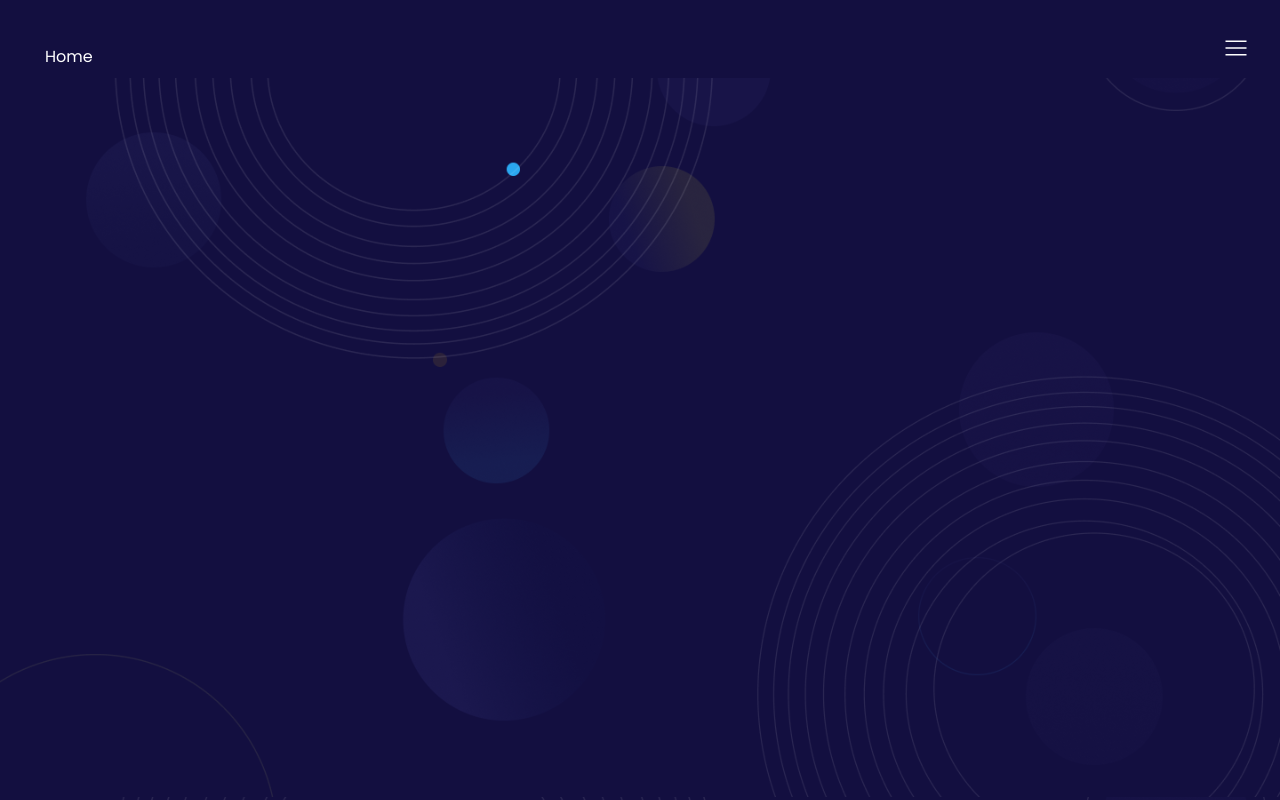
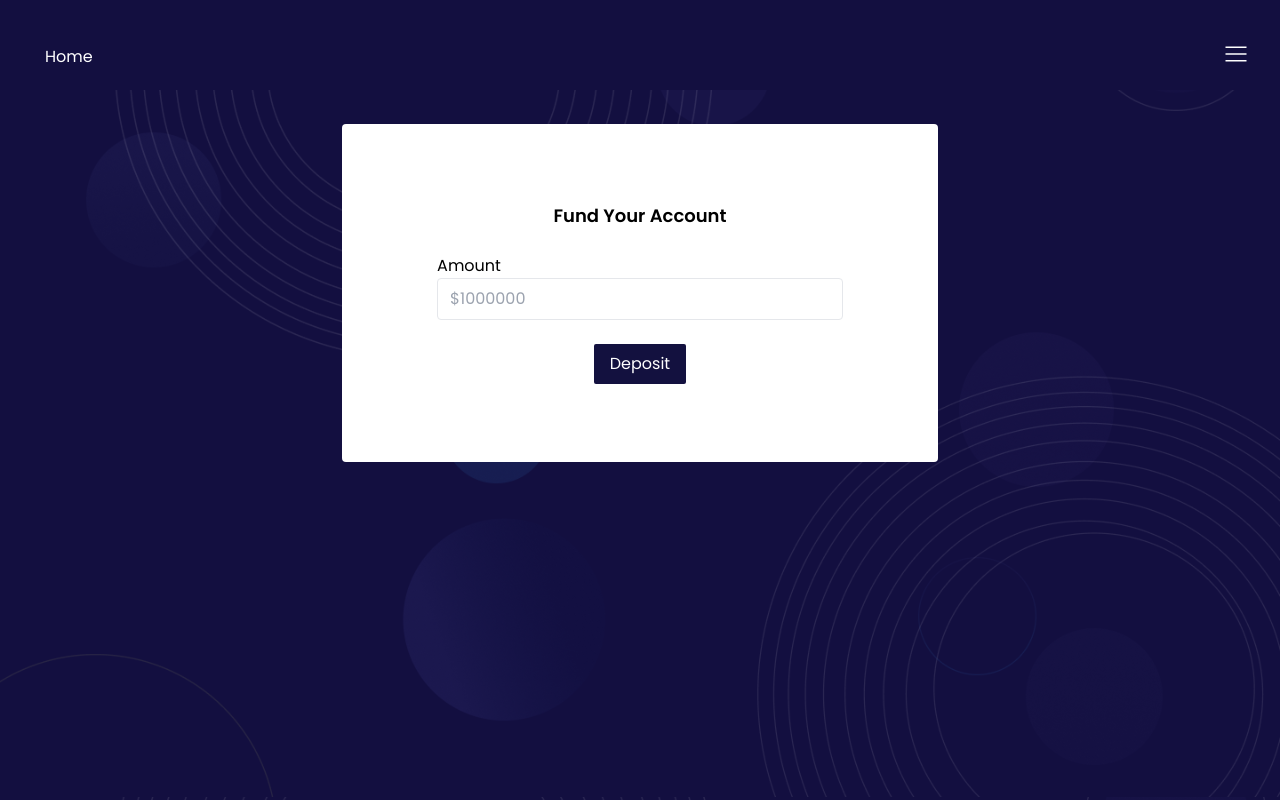
Before and after one commit to Deelyah/Dee-vending-machine, a React (Vite) app: page /my-account/deposit in a window 1280 px wide. Built offline with nearby package versions, Linux system fonts and the light colour scheme; no server answers; sample sign-in values are in the browser's storage.

Commit message:
feat: add reset account balance feature

```diff
--- a/src/App.jsx
+++ b/src/App.jsx
@@ -14,6 +14,7 @@ import AddProduct from "./pages/products/AddProduct";
 import EditProduct from "./pages/products/EditProduct";
 import SellersRoute from "./components/SellersRoute";
 import VendingMachine from "./pages/VendingMachine";
+import Deposit from "./pages/Deposit";
 function App() {
   return (
     <div className="App">
@@ -29,6 +30,7 @@ function App() {
               <Route path="update-profile" element={<UpdateProfile />} />
               <Route path="all-users" element={<AllUsers />} />
               <Route path="vending-machine" element={<VendingMachine />} />
+              <Route path="deposit" element={<Deposit />} />
               <Route path="seller/*" element={<SellersRoute />}>
                 <Route path="my-products" element={<SellersProucts />} />
                 <Route path="edit-product/:id" element={<EditProduct />} />
--- a/src/components/AllUsers.jsx
+++ b/src/components/AllUsers.jsx
@@ -12,7 +12,6 @@ const AllUsers = () => {
       .then((res) => {
         // dispatch({ type: "ALL_USERS", payload: res.data });
         setAllUsers(res.data);
-        console.log(res.data);
       })
       .catch((err) => {
         console.log(err);
--- a/src/components/TheHeader.jsx
+++ b/src/components/TheHeader.jsx
@@ -1,27 +1,26 @@
 import { Link, useNavigate } from "react-router-dom";
 import menu from "../assets/menu.png";
 import cancel from "../assets/cancel.png";
-import { useState } from "react";
-import { deleteAccount } from "../store/actions/Index";
-import { useSelector } from "react-redux";
+import { useEffect, useState } from "react";
+import { deleteAccount, getUserProfile } from "../store/actions/Index";
+import { useDispatch, useSelector } from "react-redux";
 import { ToastContainer, toast } from "react-toastify";
 import "react-toastify/dist/ReactToastify.css";
 const TheHeader = () => {
   let [dropdownIsVisible, setDropdownIsVisible] = useState(false);
-  const userId = useSelector((state) => state?.profile?.id);
+  const profile = useSelector((state) => state?.profile);
   const token = localStorage.getItem("token");
   const navigateTo = useNavigate();
-  const userRole = useSelector((state) => state?.profile?.role);
-  let deleteUserAccount = () => {
-    deleteAccount([userId, token])
+  const dispatch = useDispatch();
+  const deleteUserAccount = () => {
+    deleteAccount([profile?.id, token])
       .then(() => {
         localStorage.clear();
         toast.success("Account Deleted", {
           position: toast.POSITION.TOP_RIGHT,
         });
-        setTimeout(() => {
-          navigateTo("/register");
-        }, 1200);
+
+        navigateTo("/register");
       })
       .catch((e) => {
         toast.error(error.response.data.message, {
@@ -29,40 +28,49 @@ const TheHeader = () => {
         });
       });
   };
+  useEffect(() => {
+    getUserProfile(token).then((res) => {
+      dispatch({ type: "PROFILE", payload: res.data });
+    });
+  }, []);
 
   return (
-    <div className="fixed top-0 right-0 left-0 pt-9 px-8 bg-[#130F40]">
+    <div className="fixed top-0 right-0 left-0 py-3 md:pt-9 px-3 md:px-8 bg-[#130F40] ">
       <ToastContainer />
-      <div className="relative flex justify-start items-start w-full">
+
+      <div className="relative flex justify-start items-center w-full">
         <Link
           to="/"
-          className="text-white border rounded-md px-3 py-2 border-transparent hover:border-gray-700"
+          className="text-white border rounded-md text-sm md:text-base px-3 py-2 border-transparent hover:border-gray-700"
         >
           Home
         </Link>
-        {userRole === "seller" ? (
+        {profile?.role === "seller" ? (
           <>
             <Link
               to="/my-account/seller/my-products"
-              className="ml-5 text-white border rounded-md px-3 py-2 border-transparent hover:border-gray-700"
+              className="ml-2 md:ml-5 text-white text-sm md:text-base border rounded-md px-3 py-2 border-transparent hover:border-gray-700"
             >
-              {userRole ? "My Products" : ""}
+              {profile?.role ? "My Products" : ""}
             </Link>
             <Link
               to="/my-account/seller/add-product"
-              className="ml-5 text-white border rounded-md px-3 py-2 border-transparent hover:border-gray-700"
+              className="ml-2 md:ml-5 text-white text-sm md:text-base border rounded-md px-3 py-2 border-transparent hover:border-gray-700"
             >
-              {userRole ? "Create new product" : ""}
+              {profile?.role ? "Create new product" : ""}
             </Link>
           </>
         ) : (
-          <Link
-            to="/my-account/vending-machine"
-            className="ml-5 text-white border rounded-md px-3 py-2 border-transparent hover:border-gray-700"
-          >
-            {userRole ? "Start Shopping" : ""}
-          </Link>
+          <>
+            <Link
+              to="/my-account/vending-machine"
+              className="ml-2 md:ml-5 text-white text-sm md:text-base border rounded-md px-3 py-2 border-transparent hover:border-gray-700"
+            >
+              {profile?.role ? "Start Shopping" : ""}
+            </Link>
+          </>
         )}
+
         <div className="ml-auto">
           <button
             onClick={() => {
@@ -72,7 +80,7 @@ const TheHeader = () => {
             <img src={menu} alt="menu" />
           </button>
           {dropdownIsVisible && (
-            <ul className="bg-white absolute top-8 -right-5 rounded-md w-1/6">
+            <ul className="bg-white absolute top-8 right-0 md:-right-5 rounded-md w-2/3 md:w-1/6 z-90">
               <li className="flex justify-end pt-4 pr-4">
                 <button
                   className="p-2 hover:bg-[#13113f30] rounded"
--- /dev/null
+++ b/src/pages/Deposit.jsx
@@ -0,0 +1,73 @@
+import BaseCard from "../components/base-components/BaseCard";
+import BaseSpinner from "../components/base-components/BaseSpinner";
+import { useState } from "react";
+import { fundAccount, getUserProfile } from "../store/actions/Index";
+import { useNavigate } from "react-router-dom";
+import { useDispatch } from "react-redux";
+import { toast } from "react-toastify";
+import "react-toastify/dist/ReactToastify.css";
+const Deposit = () => {
+  const token = localStorage.getItem("token");
+  const [fundingDetails, setFundingDetails] = useState({
+    token: token,
+  });
+  const [isLoading, setIsLoading] = useState(false);
+  const navigateTo = useNavigate();
+  const dispatch = useDispatch();
+  const handleInputChange = (e) => {
+    setFundingDetails((prevState) => {
+      return { ...prevState, [e.target.name]: e.target.value };
+    });
+  };
+  const handleSubmit = (e) => {
+    e.preventDefault();
+    setIsLoading(true);
+    fundAccount(fundingDetails)
+      .then((res) => {
+        getUserProfile(token).then(() => {
+          setIsLoading(false);
+          dispatch({ type: "PROFILE", payload: res.data });
+          navigateTo("/my-account/vending-machine");
+        });
+      })
+      .catch((error) => {
+        setIsLoading(false);
+        toast.error(error.response.data.message, {
+          position: toast.POSITION.TOP_CENTER,
+        });
+        console.log(error);
+      });
+  };
+  return (
+    <div>
+      <BaseCard>
+        <form
+          onSubmit={(e) => handleSubmit(e)}
+          className="flex flex-col items-center justify-center"
+        >
+          <h2 className="font-semibold text-lg">Fund Your Account</h2>
+          <div className="mt-6">
+            <label htmlFor="deposit">Amount</label>
+            <input
+              required
+              type="number"
+              className="focus:outline-none w-full border rounded px-3 py-2"
+              name="amount"
+              id="amount"
+              placeholder="$1000000"
+              onChange={(e) => {
+                handleInputChange(e);
+              }}
+            />
+          </div>
+
+          <button className="bg-[#13113f] hover:bg-[#13113fe5] text-white px-4 py-2 mt-6 rounded-sm">
+            {isLoading ? <BaseSpinner /> : "Deposit"}
+          </button>
+        </form>
+      </BaseCard>
+    </div>
+  );
+};
+
+export default Deposit;
--- a/src/pages/VendingMachine.jsx
+++ b/src/pages/VendingMachine.jsx
@@ -1,12 +1,19 @@
 import { useEffect, useState } from "react";
 import { useDispatch, useSelector } from "react-redux";
+import { Link } from "react-router-dom";
 import present1 from "../assets/present1.jpg";
 import present2 from "../assets/present2.jpg";
 import present3 from "../assets/present3.jpg";
 import present4 from "../assets/present4.jpg";
 import present5 from "../assets/present5.jpg";
 import present6 from "../assets/present6.jpg";
-import { getAllProducts } from "../store/actions/Index";
+import {
+  getAllProducts,
+  getUserProfile,
+  resetAccountBalance,
+} from "../store/actions/Index";
+import BaseSpinner from "../components/base-components/BaseSpinner";
+import BaseCard from "../components/base-components/BaseCard";
 
 const VendingMachine = () => {
   const dispatch = useDispatch();
@@ -19,43 +26,80 @@ const VendingMachine = () => {
     present6,
     present3,
   ];
+  const [isLoading, setIsLoading] = useState(false);
   const [popUpIsVisible, setPopUpIsVisible] = useState(false);
-
+  const accountBalance = useSelector((state) => state?.profile.deposit);
   const allProducts = useSelector((state) => state?.allProducts);
+  const [selectedProduct, setSelectedProduct] = useState({});
+  const token = localStorage.getItem("token");
   useEffect(() => {
+    setIsLoading(true);
     getAllProducts()
       .then((res) => {
+        setIsLoading(false);
         dispatch({ type: "ALL_PRODUCTS", payload: res.data });
       })
       .catch((error) => {
+        setIsLoading(false);
         console.log(error);
       });
   }, []);
 
-  const buyProduct = (index) => {
+  const confirmPurchase = (index) => {
     setPopUpIsVisible(true);
-    console.log(allProducts[index]);
+    setSelectedProduct(allProducts[index]);
   };
 
-  const closeDrop = (e) => {
-    e.stopPropagation();
+  const closeDropdown = (e) => {
     setPopUpIsVisible(false);
     console.log(popUpIsVisible);
   };
+
+  const buyProduct = () => {};
+
+  const resetBalance = () => {
+    resetAccountBalance(token)
+      .then(() => {
+        getUserProfile(token).then((res) => {
+          dispatch({ type: "PROFILE", payload: res.data });
+        });
+      })
+      .catch((err) => {
+        console.log(err);
+      });
+  };
+
   return (
+    <>
+      {isLoading && (
+        <BaseCard>
+          <BaseSpinner></BaseSpinner>
+        </BaseCard>
+      )}
+      {!isLoading && (
         <div className="w-full flex justify-center">
-      <div className="w-2/3 flex">
-        <div className="w-full">
+          <div className="flex relative justify-center">
+            <div className="w-11/12 md:w-2/3 h-screen overflow-auto fixed justify-center">
+              <div className="bg-gray-200 rounded-xl pb-10">
+                <div className="sticky top-0 px-3 py-2 bg-gray-200 flex items-center">
+                  <h3>Balance: ${accountBalance}</h3>
+                  <button
+                    onClick={resetBalance}
+                    className="ml-auto font-medium bg-[#4834D4] text-white px-4 py-1 rounded border hover:border-[#5742e2]"
+                  >
+                    Reset Balance
+                  </button>
+                </div>
                 <div className="p-5 flex flex-wrap justify-center w-full">
                   {allProducts?.map((product, index) => (
-              <div
-                className="meeeeeeeeee px-2 basis-1/4 mb-8"
+                    <button
+                      className="px-2 basis-auto sm:basis-1/2 md:basis-1/4 mb-8"
                       key={index}
                       onClick={() => {
-                  buyProduct(index);
+                        confirmPurchase(index);
                       }}
                     >
-                <div className="bg-white shadow-md p-4 rounded border-2 h-full border-transparent hover:border-[#13113f]">
+                      <div className="bg-white flex flex-col items-center shadow-md p-4 rounded border-2 h-full border-transparent hover:border-[#13113f]">
                         <div className=" bg-white w-full rounded shadow-xl">
                           <h3 className="font-medium text-lg text-center">
                             {product.productName}
@@ -67,27 +111,80 @@ const VendingMachine = () => {
                             alt=""
                             className="w-[150px] h-[120px]"
                           />
-                    <p className="text-center text-sm">{product.description}</p>
+                          <p className="text-center text-sm">
+                            {product.description}
+                          </p>
                           <p className="text-center text-sm">${product.cost}</p>
                         </div>
+                        <div className="w-6 h-6 rounded-full bg-gray-200 flex justify-center">
+                          <p>{product.amountAvailable}</p>
                         </div>
+                      </div>
+                    </button>
+                  ))}
+                  {popUpIsVisible && (
+                    <>
+                      <div className="fixed inset-0 h-screen overflow-hidden bg-[#00000035] backdrop-blur-sm flex justify-center items-center">
+                        <div className="bg-white h-fit p-5 rounded-lg">
+                          {accountBalance >= selectedProduct.cost ? (
+                            <>
+                              <h5 className="font-medium text-xl mb-5">
+                                You're about to buy{" "}
+                                {selectedProduct?.productName} at $
+                                {selectedProduct?.cost}
+                              </h5>
 
-                {popUpIsVisible && (
-                  <div className="fixed inset-0 bg-white">
+                              <div className="w-full flex justify-center">
                                 <button
-                      className="bg-white"
-                      onClick={(e) => closeDrop(e, index)}
+                                  className="font-medium my-4 mr-4 px-4 py-1 rounded border hover:border-[#4834D4]"
+                                  onClick={buyProduct}
                                 >
-                      close
+                                  Proceed
+                                </button>{" "}
+                                <button
+                                  className="font-medium my-4 px-4 py-1 rounded border hover:bg-red-600 hover:text-white"
+                                  onClick={(e) => closeDropdown(e)}
+                                >
+                                  Cancel
                                 </button>
                               </div>
+                            </>
+                          ) : (
+                            <>
+                              <h5 className="font-medium text-xl mb-3 text-center">
+                                Insufficifient Funds
+                              </h5>
+                              <p className="text-sm text-center">
+                                Deposit Funds to proceed
+                              </p>
+                              <div className="w-full flex justify-center mt-3">
+                                <Link
+                                  to="/my-account/deposit"
+                                  className="font-medium my-4 mr-4 px-4 py-1 rounded border hover:border-[#4834D4]"
+                                  onClick={closeDropdown}
+                                >
+                                  Deposit
+                                </Link>{" "}
+                                <button
+                                  className="font-medium my-4 px-4 py-1 rounded border hover:bg-red-600 hover:text-white"
+                                  onClick={(e) => closeDropdown(e)}
+                                >
+                                  Cancel
+                                </button>
+                              </div>
+                            </>
                           )}
                         </div>
-            ))}
+                      </div>
+                    </>
+                  )}
                 </div>
               </div>
             </div>
           </div>
+        </div>
+      )}
+    </>
   );
 };
 
```
Also changed, not shown: src/store/actions/Index.jsx (+24 -0 lines). Lines whose indentation alone changed are shown as unchanged.
